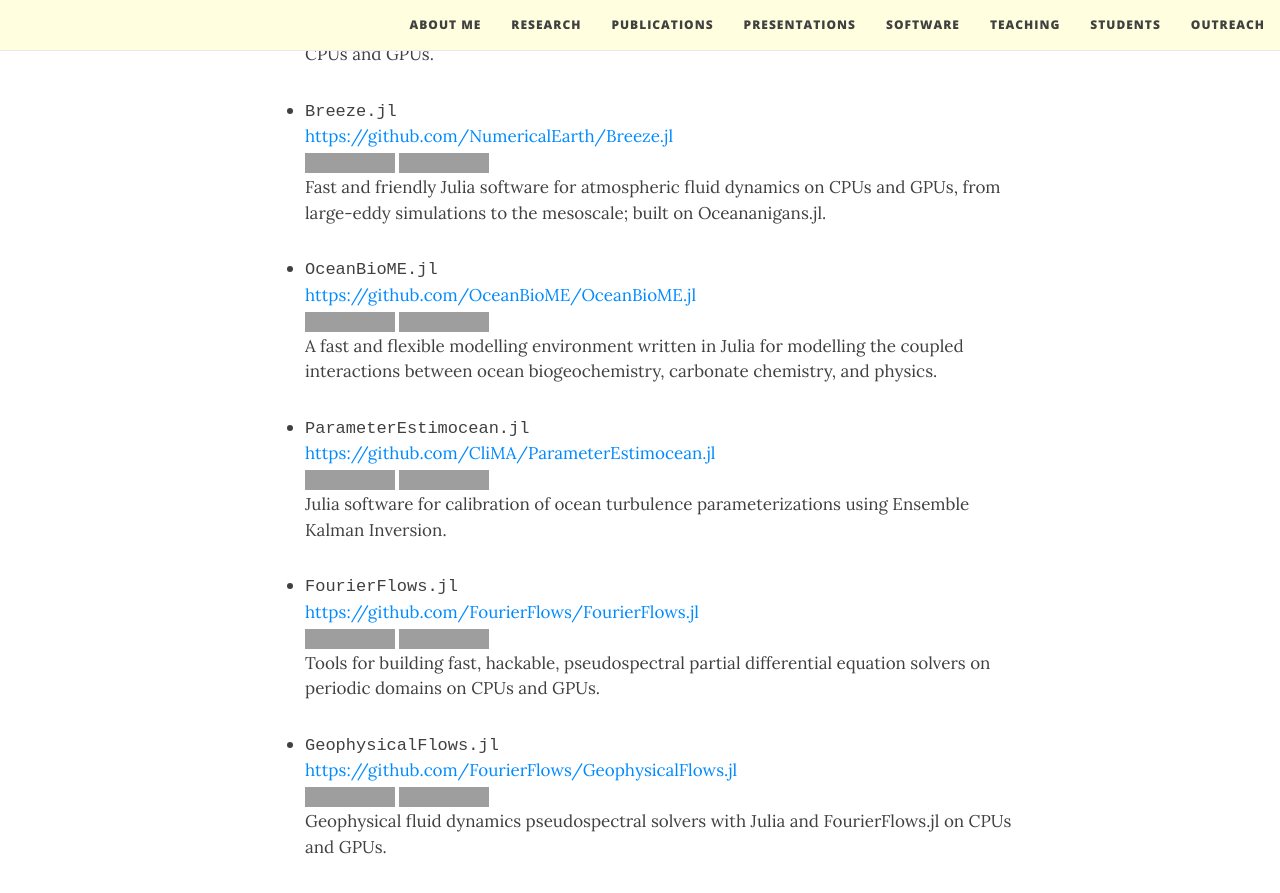
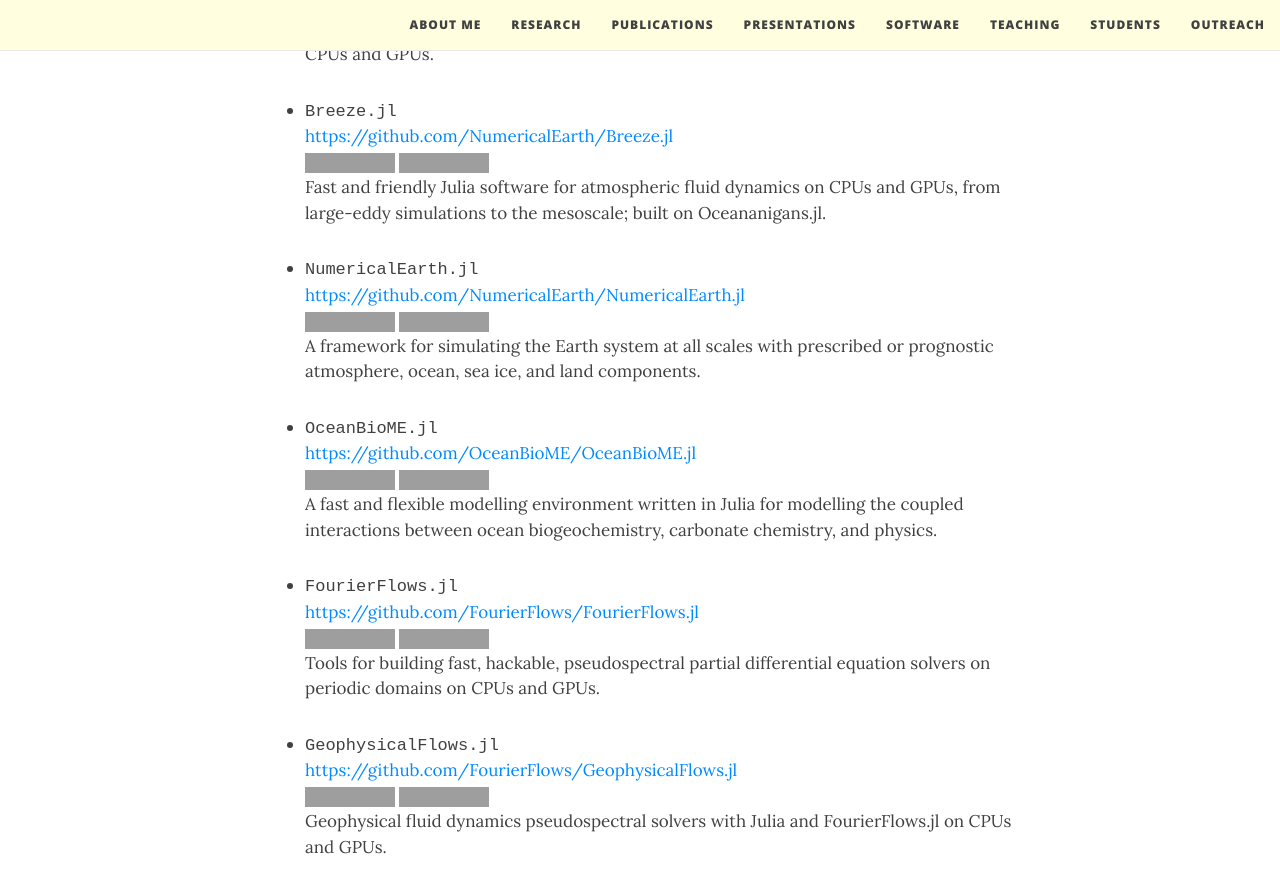
Before and after one commit to navidcy/navidcy.github.io, a Jekyll site: the page built from software.md, in a window 1280 px wide and 900 px high, scrolled down 620 px, cut to the strip 0-893 px from the top of the window. Built offline with Jekyll 4.4.1, drawn with Linux system fonts in a browser that asks for light colours; nearby versions of some CDN libraries; grey boxes are pictures that could not be loaded.

Commit message:
Add NumericalEarth.jl and remove ParameterEstimocean.jl from software page
Co-Authored-By: Claude Opus 5.5 <noreply@anthropic.com>

```diff
--- a/software.md
+++ b/software.md
@@ -24,15 +24,15 @@ A few open-source software packages I'm currently involved in their development
   [![GitHub Repo](https://img.shields.io/badge/GitHub-repository-Green)][breeze-repo]{:target="_blank"} [![Documentation](https://img.shields.io/badge/documentation-stable%20release-blue)][breeze-docs]{:target="_blank"} <br/>
   Fast and friendly Julia software for atmospheric fluid dynamics on CPUs and GPUs, from large-eddy simulations to the mesoscale; built on Oceananigans.jl.
 
+- <tt>NumericalEarth.jl</tt><br/>
+  [https://github.com/NumericalEarth/NumericalEarth.jl][numericalearth-repo]{:target="_blank"}<br/>
+  [![GitHub Repo](https://img.shields.io/badge/GitHub-repository-Green)][numericalearth-repo]{:target="_blank"} [![Documentation](https://img.shields.io/badge/documentation-stable%20release-blue)][numericalearth-docs]{:target="_blank"} <br/>
+  A framework for simulating the Earth system at all scales with prescribed or prognostic atmosphere, ocean, sea ice, and land components.
+
 - <tt>OceanBioME.jl</tt><br/>
   [https://github.com/OceanBioME/OceanBioME.jl][oceanbiome-repo]{:target="_blank"}<br/>
   [![GitHub Repo](https://img.shields.io/badge/GitHub-repository-Green)][oceanbiome-repo]{:target="_blank"} [![Documentation](https://img.shields.io/badge/documentation-stable%20release-blue)][oceanbiome-docs]{:target="_blank"} <br/>
   A fast and flexible modelling environment written in Julia for modelling the coupled interactions between ocean biogeochemistry, carbonate chemistry, and physics.
-
-- <tt>ParameterEstimocean.jl</tt><br/>
-  [https://github.com/CliMA/ParameterEstimocean.jl][parameterestimocean-repo]{:target="_blank"}<br/>
-  [![GitHub Repo](https://img.shields.io/badge/GitHub-repository-Green)][parameterestimocean-repo]{:target="_blank"} [![Documentation](https://img.shields.io/badge/documentation-stable%20release-blue)][parameterestimocean-docs]{:target="_blank"} <br/>
-  Julia software for calibration of ocean turbulence parameterizations using Ensemble Kalman Inversion.
 
 - <tt>FourierFlows.jl</tt><br/>
   [https://github.com/FourierFlows/FourierFlows.jl][fourierflows-repo]{:target="_blank"}<br/>
@@ -52,15 +52,15 @@ A few open-source software packages I'm currently involved in their development
 [fourierflows-repo]: https://www.github.com/FourierFlows/FourierFlows.jl
 [geophysicalflows-repo]: https://www.github.com/FourierFlows/GeophysicalFlows.jl
 [oceananigans-repo]: https://www.github.com/CliMA/Oceananigans.jl
-[parameterestimocean-repo]: https://www.github.com/CliMA/ParameterEstimocean.jl
 [oceanbiome-repo]: https://github.com/OceanBioME/OceanBioME.jl
 [breeze-repo]: https://github.com/NumericalEarth/Breeze.jl
+[numericalearth-repo]: https://github.com/NumericalEarth/NumericalEarth.jl
 
 [fourierflows-docs]: https://fourierflows.github.io/FourierFlowsDocumentation/stable/
 [geophysicalflows-docs]: https://fourierflows.github.io/GeophysicalFlowsDocumentation/stable/
 [oceananigans-docs]: https://clima.github.io/OceananigansDocumentation/stable/
-[parameterestimocean-docs]: https://clima.github.io/ParameterEstimocean.jl/dev/
 [oceanbiome-docs]: https://oceanbiome.github.io/OceanBioME.jl/stable/
 [breeze-docs]: https://numericalearth.github.io/BreezeDocumentation/stable/
+[numericalearth-docs]: https://numericalearth.github.io/NumericalEarthDocumentation/stable/
 
 [github-osm-video]: https://www.youtube.com/watch?v=vsD_PrQ2M5w
```
